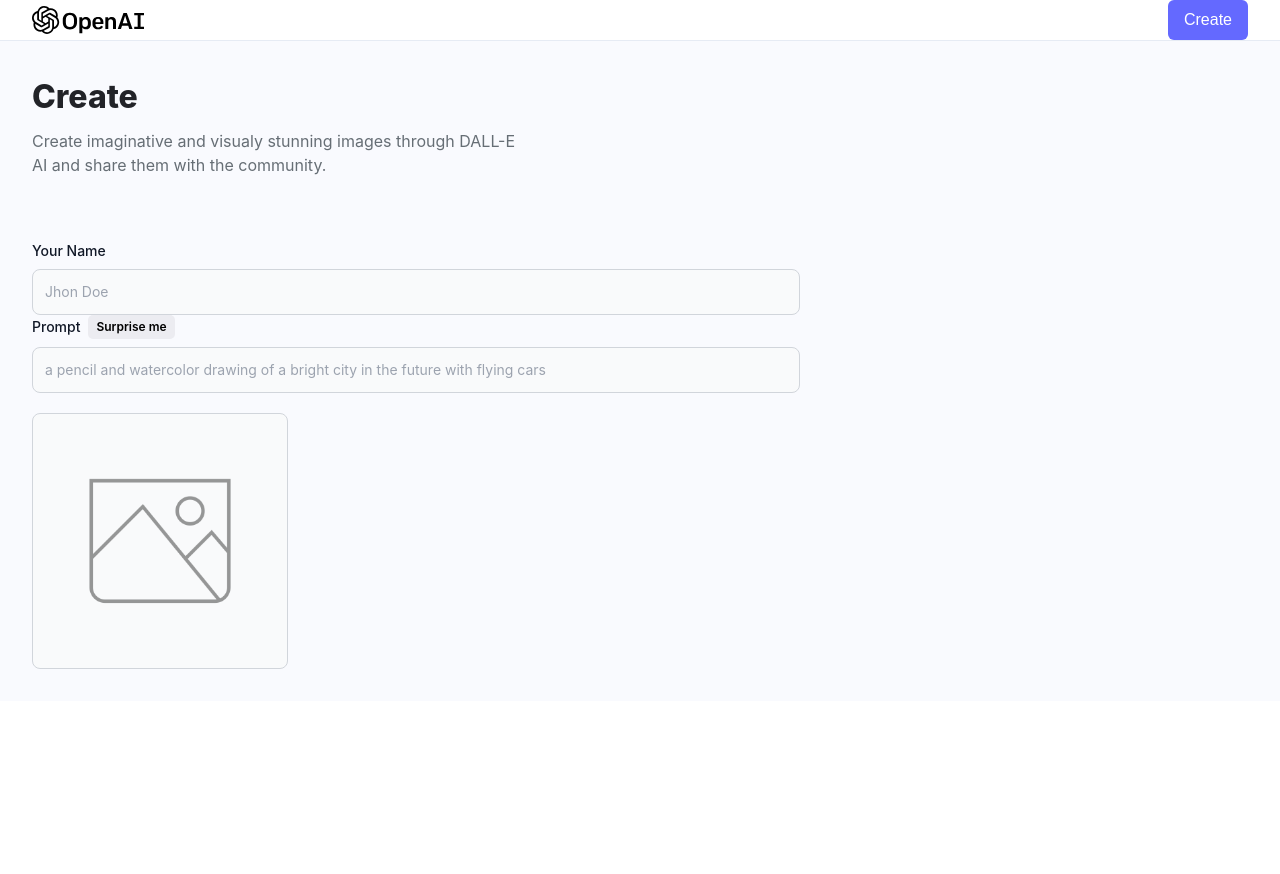
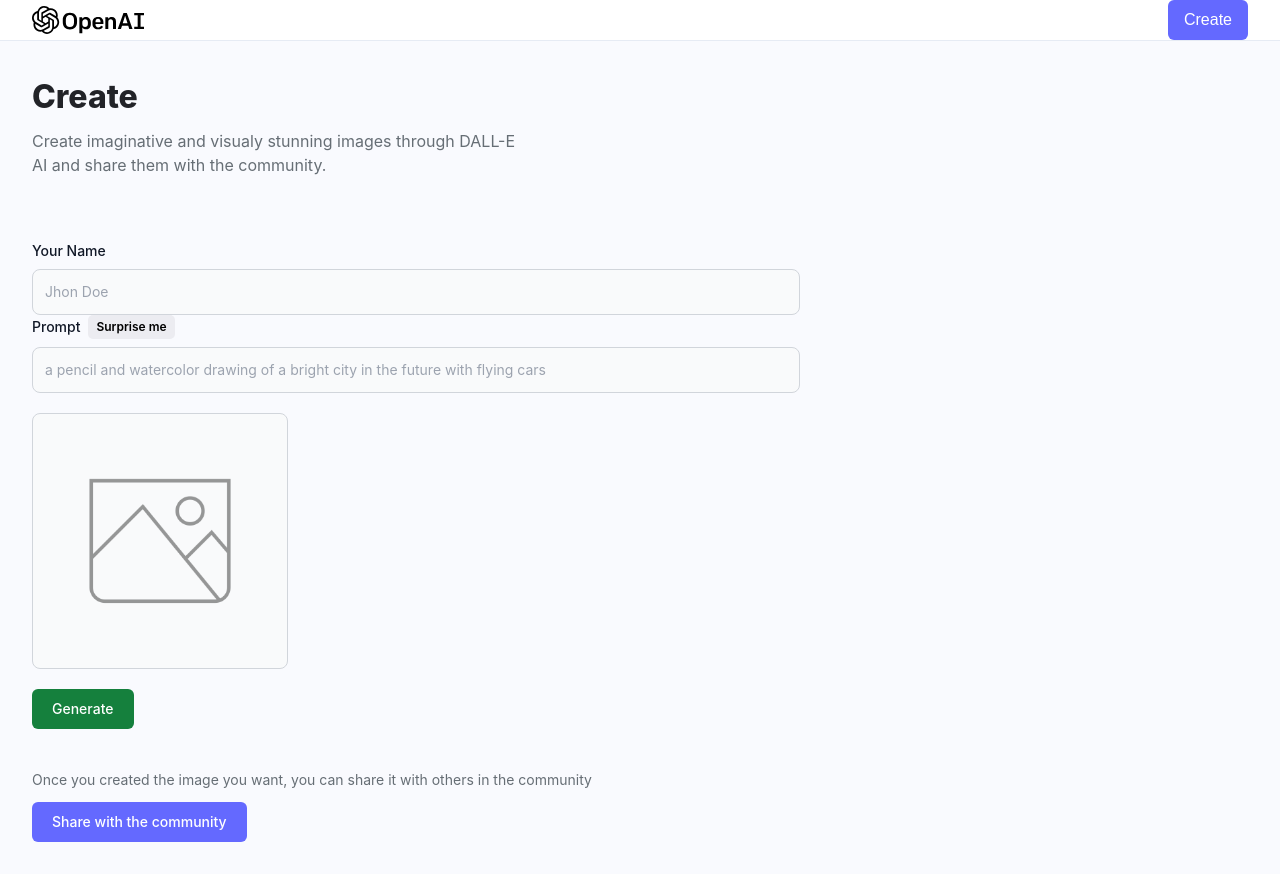
Before and after one commit to Mkremis/dalle-clone-client, a React (Vite) app: page /create-post in a window 1280 px wide. Before the commit the page ends 800 px from the top, so only its background shows below. Built offline with nearby package versions, Linux system fonts and the light colour scheme; a web font is replaced by a local one.

Commit message:
1 file modified

```diff
--- a/src/pages/CreatePost.jsx
+++ b/src/pages/CreatePost.jsx
@@ -16,6 +16,7 @@
   const handleSubmit = () => {};
   const handleChange = (e) => {};
   const handleSurpriseMe = () => {};
+  const generateImage = () => {};
 
   return (
     <section className="max-w-7xl mx-auto">
@@ -69,6 +70,27 @@
             )}
           </div>
         </div>
+        <div className="mt-5 flex gap-5">
+          <button
+            type="button"
+            onClick={generateImage}
+            className="text-white bg-green-700 font-medium rounded-md text-sm w-full sm:w-auto px-5 py-2.5 text-center"
+          >
+            {generatingImg ? 'Generating...' : 'Generate'}
+          </button>
+        </div>
+        <div className="mt-10">
+          <p className="mt-2 text-[#666e75] text-[14px]">
+            Once you created the image you want, you can share it with others in
+            the community
+          </p>
+          <button
+            type="submit"
+            className="mt-3 text-white bg-[#6469ff] font-medium rounded-md text-sm w-full sm:w-auto px-5 py-2.5 text-center"
+          >
+            {loading ? 'Sharing...' : 'Share with the community'}
+          </button>
+        </div>
       </form>
     </section>
   );
```
